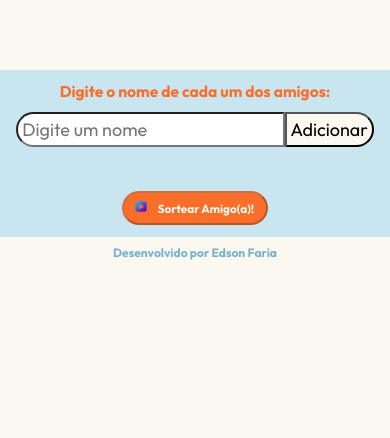
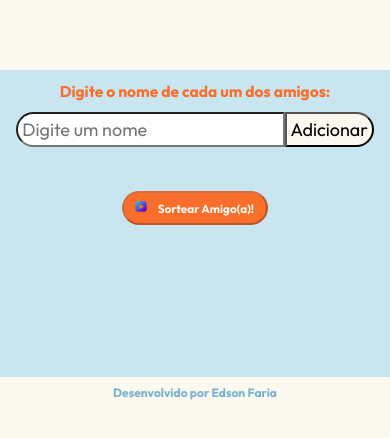
Before and after one commit to F4r3d/amigosecreto, a plain HTML site: page index.html in a window 390 px wide. Shown: the part 310-748 px from the top of the page. Drawn offline with Linux system fonts and the light colour scheme.

Commit message:
ajusta posição do Formulário

```diff
--- a/styles.css
+++ b/styles.css
@@ -168,8 +168,13 @@ body {
         width: 3vw;
         height: 3vw;
     }
+
     .sortear h3 {
         font-size: 3vw;
+    }
+
+    .formulario {
+        padding-bottom: 18vh;
     }
 
 }
```
